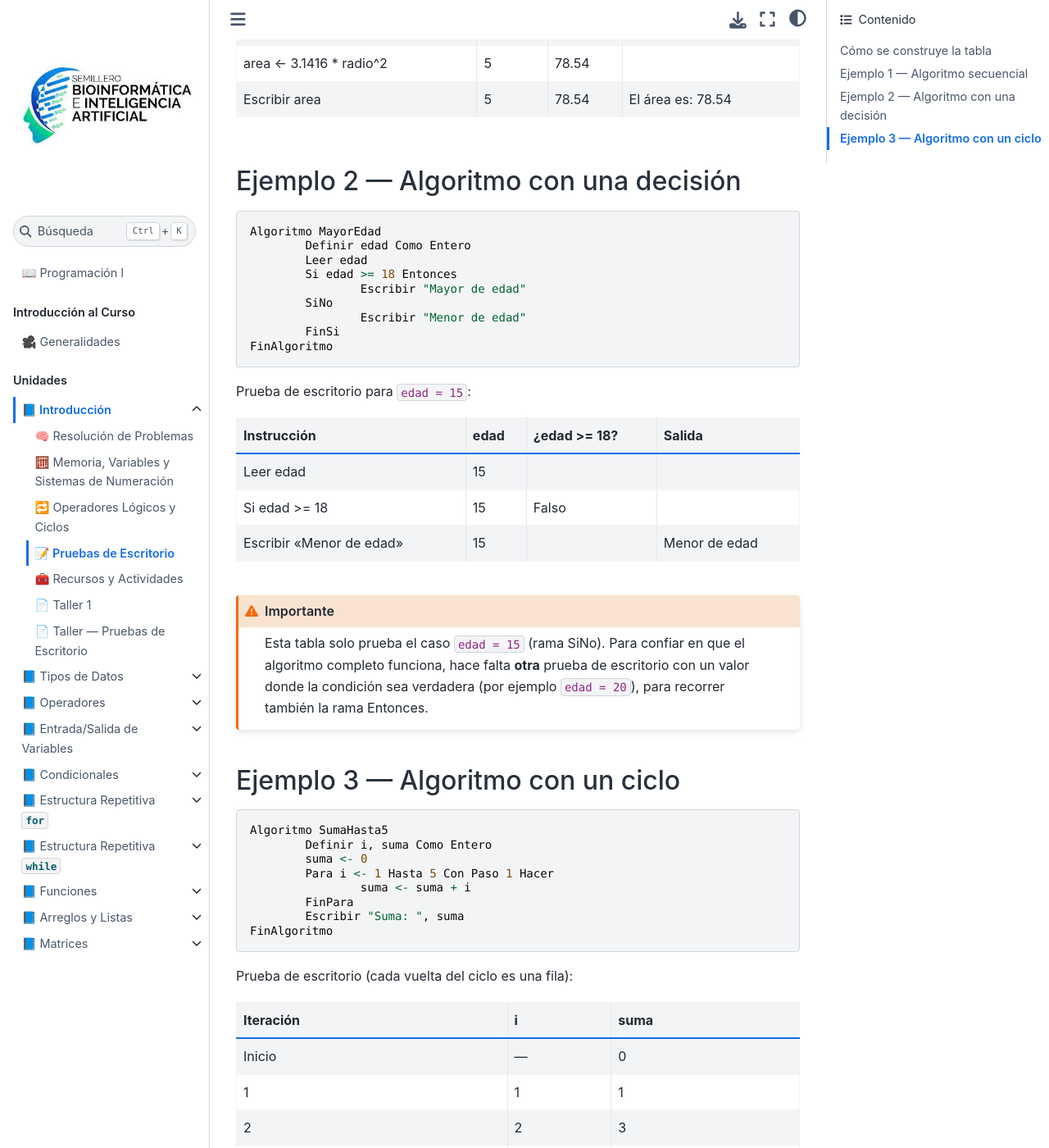
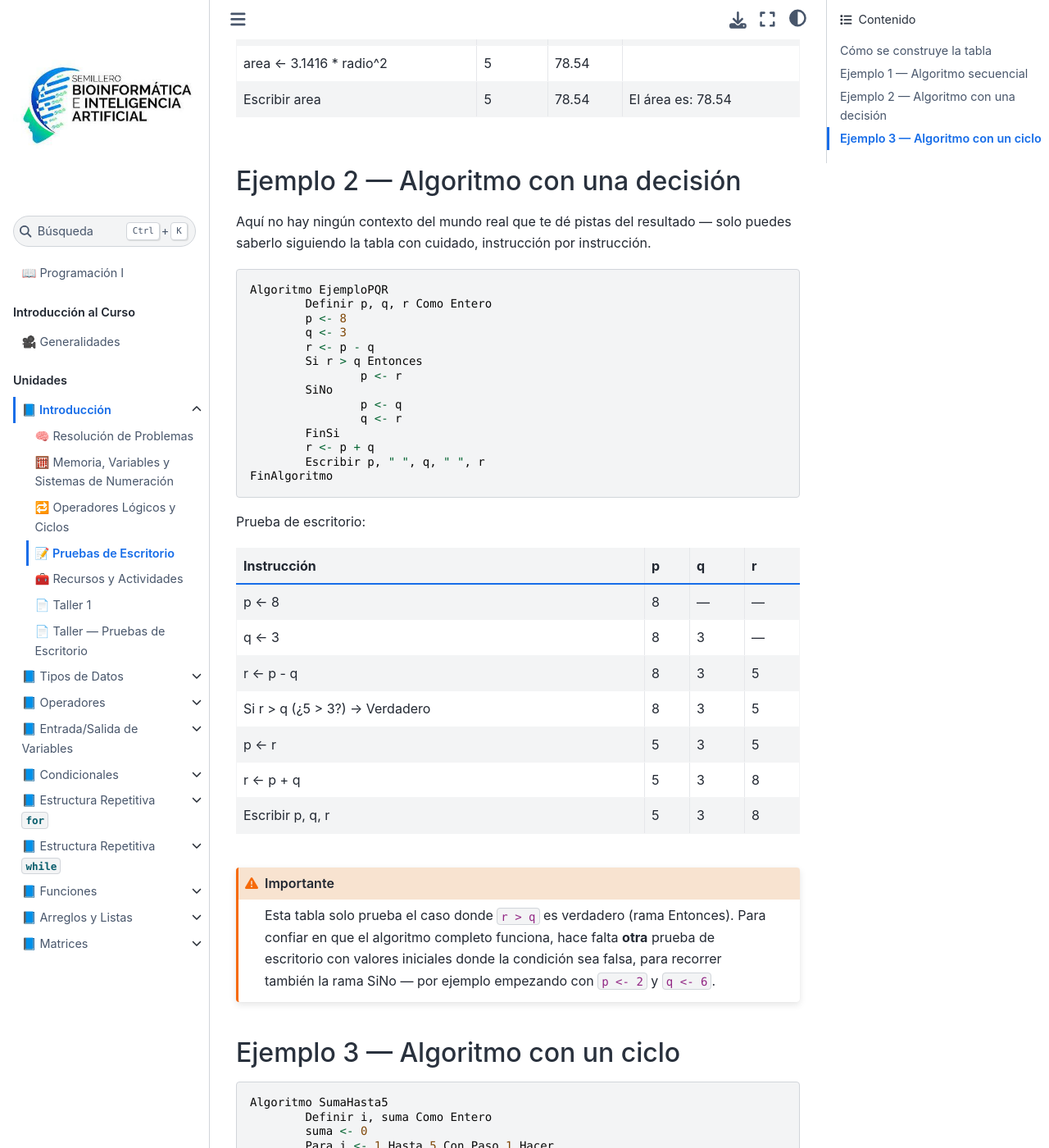
Before and after one commit to BioAITeamLearning/AlgProgI_2026_02_Ucaldas, a Jupyter Book: the page built from content/resources/clase-1/pruebas-escritorio.md, in a window 1280 px wide and 1400 px high, scrolled down 1031 px. Shown: the whole window at 82% size. Built offline with Jupyter Book 1.0.4 settings and Sphinx 7.4.7 and the Sphinx Book theme 1.1.4, drawn with Linux system fonts in a browser that asks for light colours; pages that are not in the unit, such as notebooks, are missing from menus.

Commit message:
Reemplazar ejemplos de mundo real por variables abstractas en pruebas de escritorio
"Mayor de edad" y "conversión de temperatura" se cambian por algoritmos
con p/q/r y a/b/c sin contexto reconocible, para forzar a los estudiantes
a seguir la tabla en vez de adivinar el resultado por el nombre de las
variables. Verificado en PSeInt (incluye la rama SiNo alternativa
mencionada en la nota).

Co-Authored-By: Claude Sonnet 5 <noreply@anthropic.com>

````diff
--- a/content/resources/clase-1/pruebas-escritorio.md
+++ b/content/resources/clase-1/pruebas-escritorio.md
@@ -36,29 +36,40 @@ Prueba de escritorio para `radio = 5`:
 
 ## Ejemplo 2 — Algoritmo con una decisión
 
+Aquí no hay ningún contexto del mundo real que te dé pistas del resultado — solo puedes saberlo siguiendo la tabla con cuidado, instrucción por instrucción.
+
 ```
-Algoritmo MayorEdad
-	Definir edad Como Entero
-	Leer edad
-	Si edad >= 18 Entonces
-		Escribir "Mayor de edad"
+Algoritmo EjemploPQR
+	Definir p, q, r Como Entero
+	p <- 8
+	q <- 3
+	r <- p - q
+	Si r > q Entonces
+		p <- r
 	SiNo
-		Escribir "Menor de edad"
+		p <- q
+		q <- r
 	FinSi
+	r <- p + q
+	Escribir p, " ", q, " ", r
 FinAlgoritmo
 ```
 
-Prueba de escritorio para `edad = 15`:
+Prueba de escritorio:
 
-| Instrucción | edad | ¿edad >= 18? | Salida |
+| Instrucción | p | q | r |
 |---|---|---|---|
-| Leer edad | 15 | | |
-| Si edad >= 18 | 15 | Falso | |
-| Escribir "Menor de edad" | 15 | | Menor de edad |
+| p <- 8 | 8 | — | — |
+| q <- 3 | 8 | 3 | — |
+| r <- p - q | 8 | 3 | 5 |
+| Si r > q (¿5 > 3?) → Verdadero | 8 | 3 | 5 |
+| p <- r | 5 | 3 | 5 |
+| r <- p + q | 5 | 3 | 8 |
+| Escribir p, q, r | 5 | 3 | 8 |
 
 ```{admonition} Importante
 :class: warning
-Esta tabla solo prueba el caso `edad = 15` (rama SiNo). Para confiar en que el algoritmo completo funciona, hace falta **otra** prueba de escritorio con un valor donde la condición sea verdadera (por ejemplo `edad = 20`), para recorrer también la rama Entonces.
+Esta tabla solo prueba el caso donde `r > q` es verdadero (rama Entonces). Para confiar en que el algoritmo completo funciona, hace falta **otra** prueba de escritorio con valores iniciales donde la condición sea falsa, para recorrer también la rama SiNo — por ejemplo empezando con `p <- 2` y `q <- 6`.
 ```
 
 ## Ejemplo 3 — Algoritmo con un ciclo
````
Also changed, not shown: content/talleres/taller1_B.md (+10 -6 lines).
